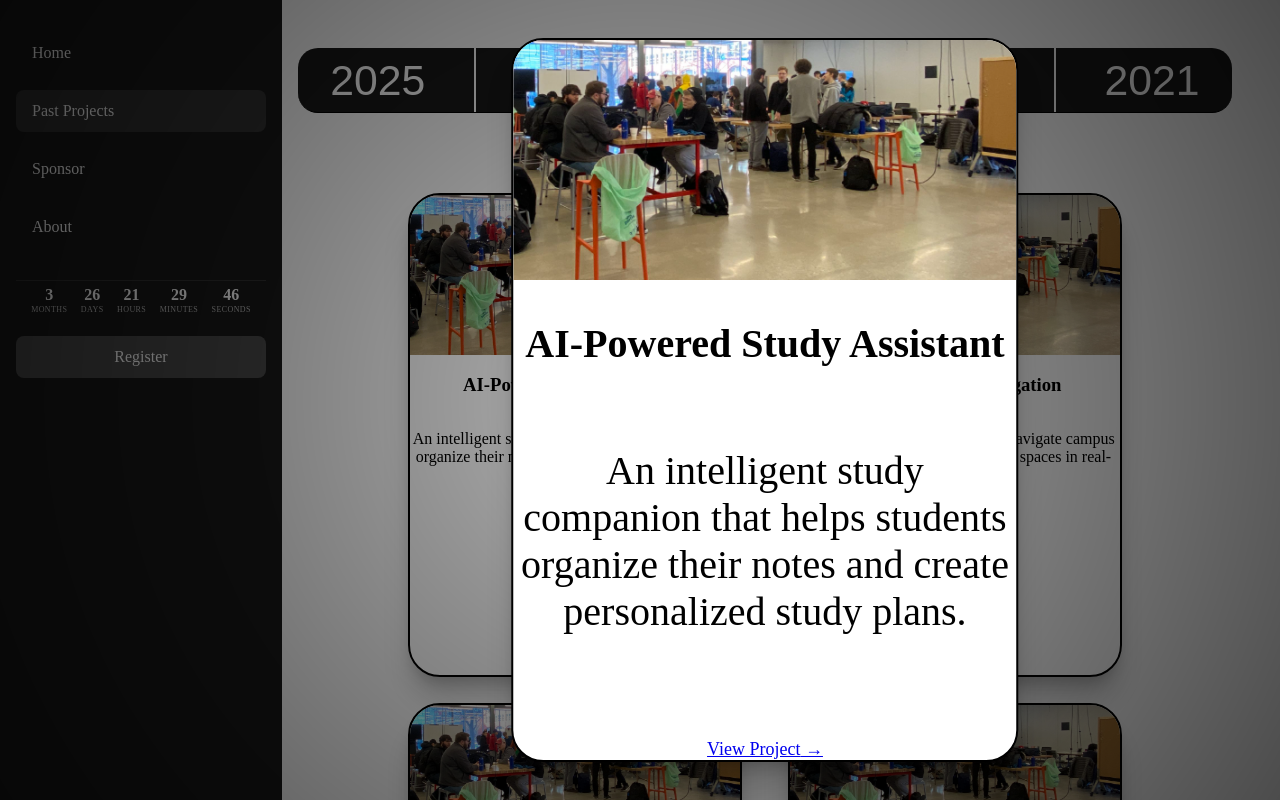
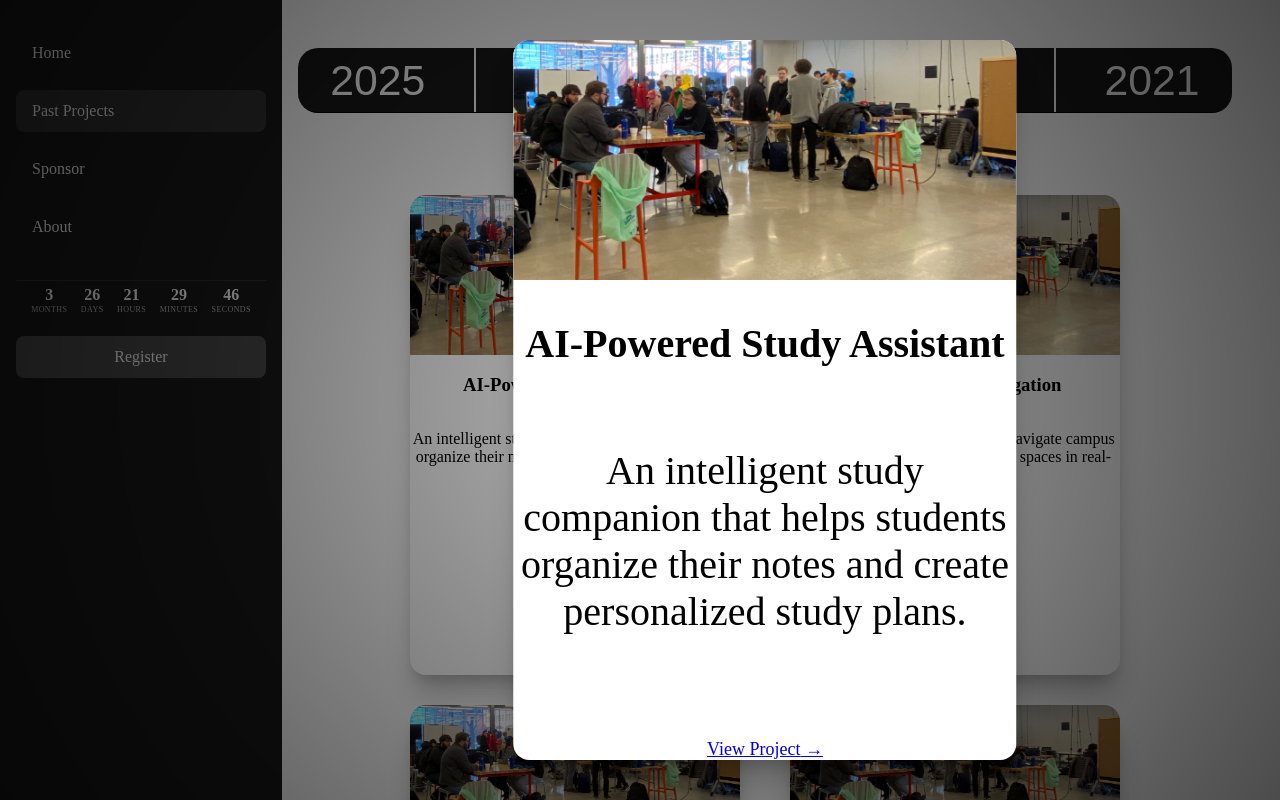
Before and after one commit to evansipple04/cornhacks-fall-2025, a Next.js app in the folder cornhacks-fall-2025/: page /past-projects in a window 1280 px wide. Both pictures are taken after a click on the element 575 px from the left and 434 px from the top of the page. Shown: the top 800 px of the page. Built offline with nearby package versions, Linux system fonts and the light colour scheme.

Commit message:
removed outline and slightly reshaped corners of cards

```diff
--- a/cornhacks-fall-2025/app/components/past-projects/ExpandedProjectCard.tsx
+++ b/cornhacks-fall-2025/app/components/past-projects/ExpandedProjectCard.tsx
@@ -38,7 +38,7 @@ export default function ExpandedProjectCard({
       onClick={onClose}
     >
       <div
-        className="rounded-[2rem] overflow-hidden bg-white border-2 border-gray-200 flex flex-col relative"
+        className="rounded-[1rem] overflow-hidden bg-white flex flex-col relative"
         style={{
           width: '80vw',
           height: 'calc(80vw * 1.43)',
--- a/cornhacks-fall-2025/app/components/past-projects/ProjectCard.tsx
+++ b/cornhacks-fall-2025/app/components/past-projects/ProjectCard.tsx
@@ -30,7 +30,7 @@ export default function ProjectCard({
     <>
       <div
         ref={cardRef}
-        className="w-[330px] h-[480px] rounded-[2rem] overflow-hidden bg-white border-2 border-gray-200 hover:scale-[1.02] flex flex-col cursor-pointer transition-all duration-300"
+        className="w-[330px] h-[480px] rounded-[1rem] overflow-hidden bg-white hover:scale-[1.02] flex flex-col cursor-pointer transition-all duration-300"
         style={{
           boxShadow: '0 25px 30px -5px rgb(0 0 0 / 0.2), 0 10px 15px -6px rgb(0 0 0 / 0.2)'
         }}
```
